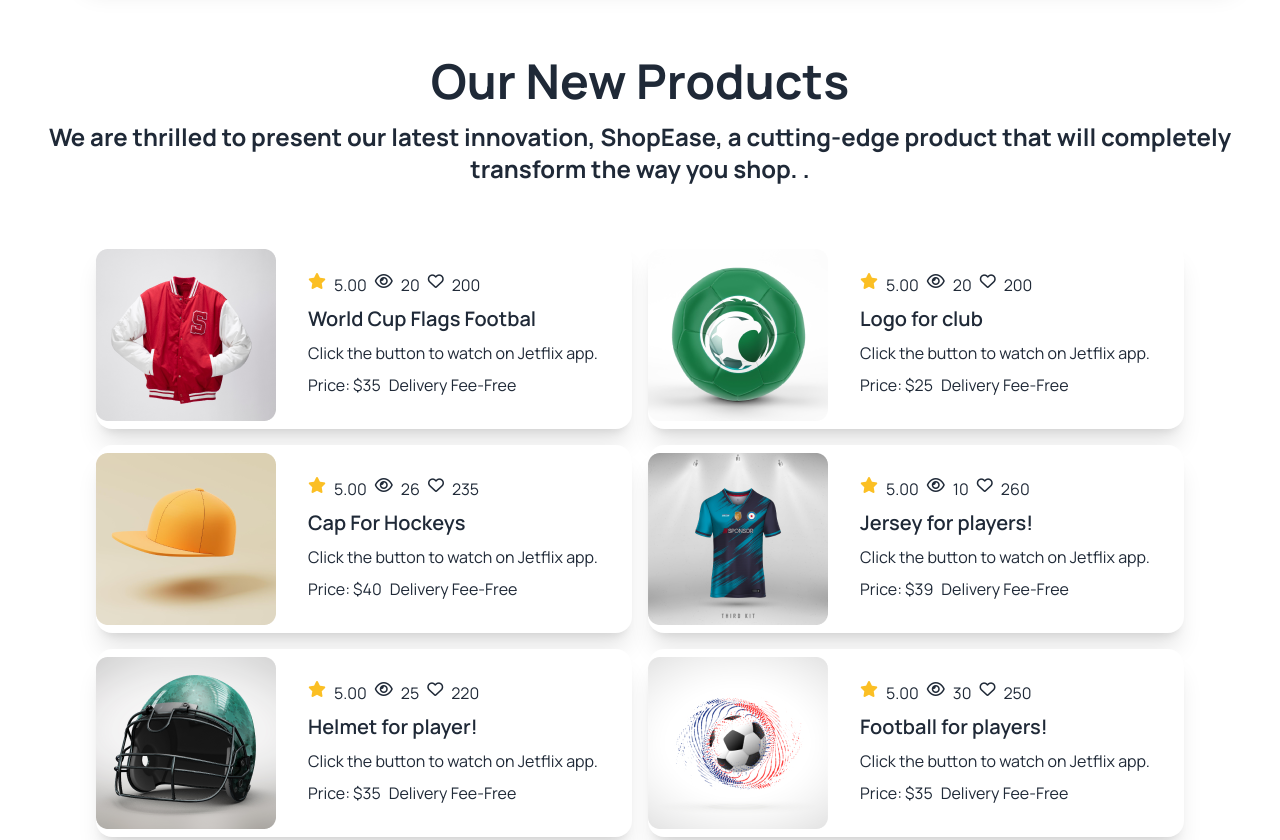
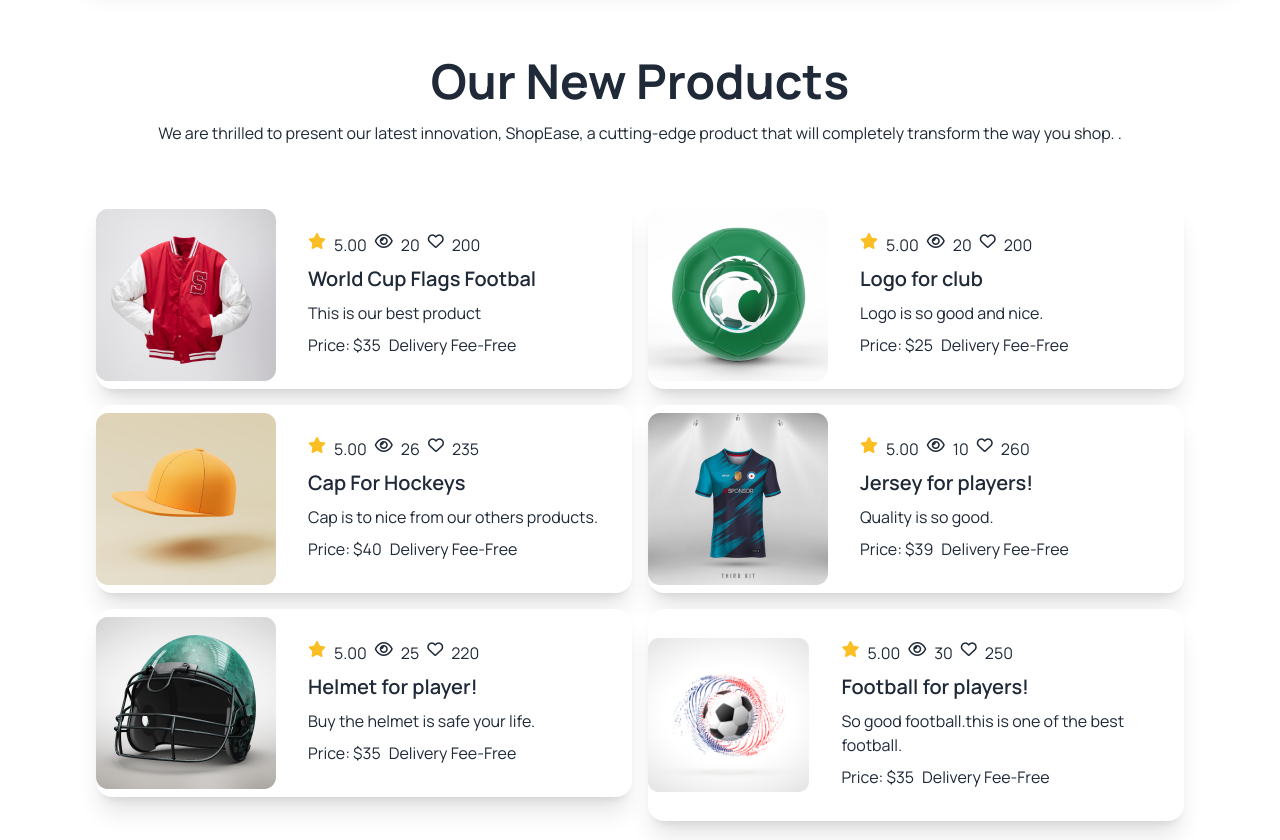
Before and after one commit to Rayhan9966/assignment3, a plain HTML site: page index.html in a window 1280 px wide. Shown: the part 2180-3020 px from the top of the page. Drawn offline with nearby package versions, Linux system fonts and the light colour scheme.

Commit message:
update all data and check everything and updated

```diff
--- a/index.html
+++ b/index.html
@@ -214,7 +214,7 @@
         <!-- our products -->
         <div class="text-center gap-4 p-10">
             <h2 class="text-5xl font-bold text-center mb-4">Our New Products</h2>
-            <p class="text-2xl font-bold text-center mb-4">We are thrilled to present our latest innovation, ShopEase, a
+            <p class="text-1xl  text-center mb-4">We are thrilled to present our latest innovation, ShopEase, a
                 cutting-edge product that will completely
                 transform the way you shop. .</p>
         </div>
@@ -236,7 +236,7 @@
 
                         </div>
                         <h2 class="card-title">World Cup Flags Footbal</h2>
-                        <p>Click the button to watch on Jetflix app.</p>
+                        <p>This is our best product</p>
                         <div class="flex flex1 gap-2">
                             <h1>Price: $35</h1>
                             <p>Delivery Fee-Free</p>
@@ -265,7 +265,7 @@
 
                         </div>
                         <h2 class="card-title">Logo for club</h2>
-                        <p>Click the button to watch on Jetflix app.</p>
+                        <p>Logo is so good and nice.</p>
                         <div class="flex flex1 gap-2">
                             <h1>Price: $25</h1>
                             <p>Delivery Fee-Free</p>
@@ -294,7 +294,7 @@
 
                         </div>
                         <h2 class="card-title">Cap For Hockeys</h2>
-                        <p>Click the button to watch on Jetflix app.</p>
+                        <p>Cap is to nice from our others  products.</p>
                         <div class="flex flex1 gap-2">
                             <h1>Price: $40</h1>
                             <p>Delivery Fee-Free</p>
@@ -323,7 +323,7 @@
 
                         </div>
                         <h2 class="card-title">Jersey for players!</h2>
-                        <p>Click the button to watch on Jetflix app.</p>
+                        <p>Quality is so good.</p>
                         <div class="flex flex1 gap-2">
                             <h1>Price: $39</h1>
                             <p>Delivery Fee-Free</p>
@@ -352,7 +352,7 @@
 
                         </div>
                         <h2 class="card-title">Helmet for player!</h2>
-                        <p>Click the button to watch on Jetflix app.</p>
+                        <p>Buy the helmet is safe your life.</p>
                         <div class="flex flex1 gap-2">
                             <h1>Price: $35</h1>
                             <p>Delivery Fee-Free</p>
@@ -381,7 +381,7 @@
 
                         </div>
                         <h2 class="card-title">Football for players!</h2>
-                        <p>Click the button to watch on Jetflix app.</p>
+                        <p>So good football.this is one of the best football.</p>
                         <div class="flex flex1 gap-2">
                             <h1>Price: $35</h1>
                             <p>Delivery Fee-Free</p>
@@ -400,7 +400,7 @@
             <h1 class="text-5xl font-bold text-center mb-4">
                 Clients Question
             </h1>
-            <p class="text-2xl font-bold text-center mb-4"> How does ShopEase personalize recommendations for me?
+            <p class="text-1xl text-center mb-4"> How does ShopEase personalize recommendations for me?
                 ShopEase uses advanced artificial intelligence algorithms to analyze your shopping preferences, browsing
                 history, and purchase behavior to provide personalized recommendations. .</p>
         </div>
@@ -553,14 +553,14 @@
                                 rows="5"></textarea>
 
                         </div>
-                        <button class="btn bg-red-400 mt-3 text-white">Send Message</button>
+                        <button class="btn bg-red-400 mt-3 text-white w-full">Send Message</button>
                     </div>
 
         </section>
         <!-- social section -->
 
         <div class="container text-center p-20 ml-20 bg-base-200 text-base-content rounded">
-            <h1>Social Media</h1>
+            <h1 class="text-3xl font-bold text-center mb-4">Social Media</h1>
 
             <div class="flex flex1 justify-center  gap-4">
                 <i class="fa-brands  fa-facebook"></i>
```
